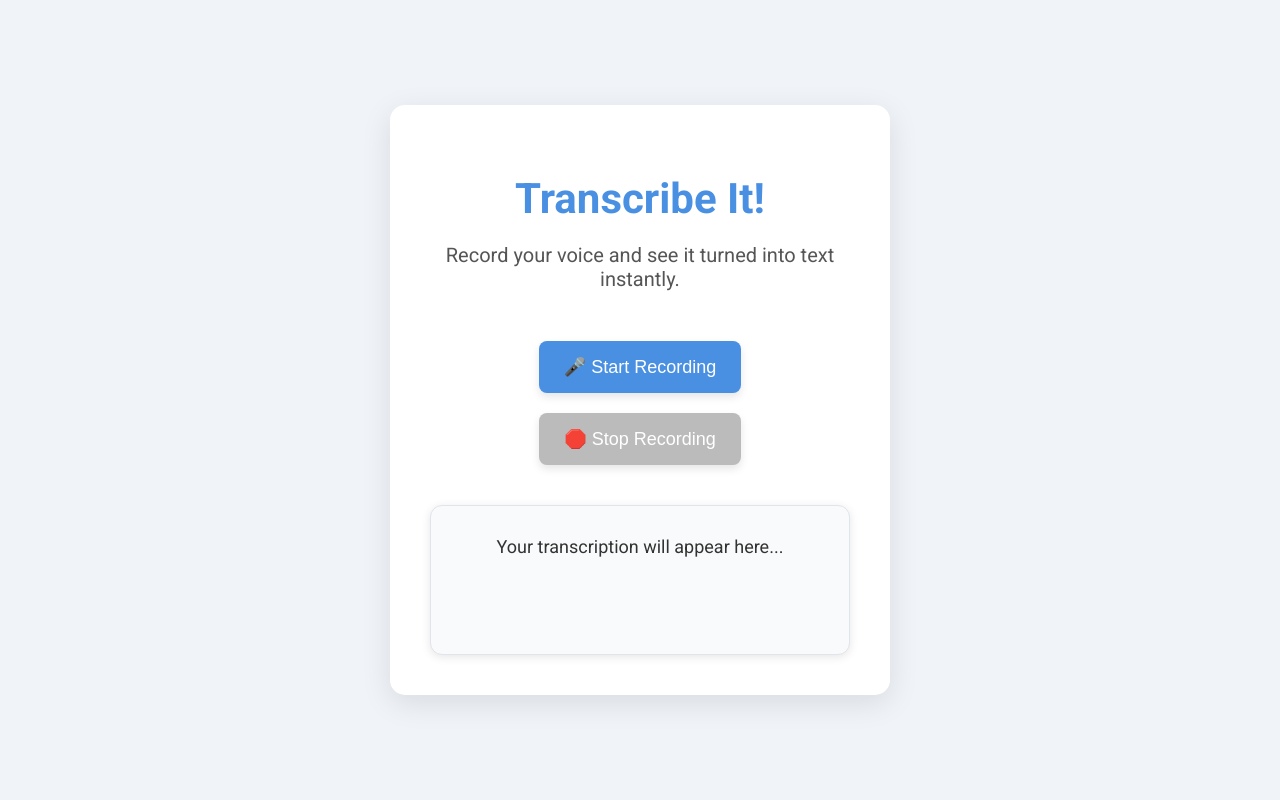
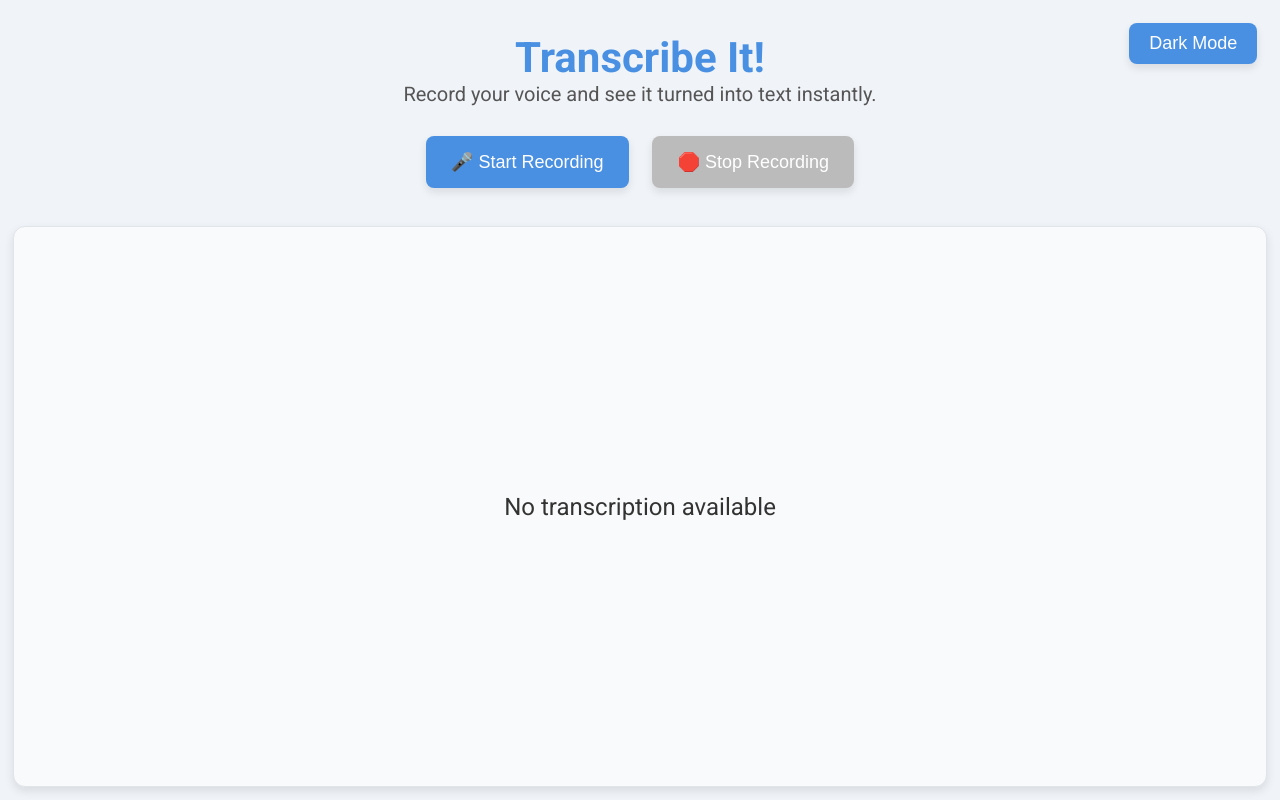
Before and after one commit to samkorostov/HackathonGroup, a website: page frontend/index.html in a window 1280 px wide. Drawn offline with Linux system fonts and the light colour scheme.

Commit message:
Dark mode added.

```diff
--- a/frontend/index.html
+++ b/frontend/index.html
@@ -6,18 +6,39 @@
     <title>Audio Transcription App</title>
     <link rel="stylesheet" href="styles.css">
     <link rel="icon" href="favicon.ico" type="image/x-icon">
-    <link href="https://fonts.googleapis.com/css2?family=Roboto:wght@400;700&display=swap" rel="stylesheet"> <!-- New font -->
+    <link href="https://fonts.googleapis.com/css2?family=Roboto:wght@400;700&display=swap" rel="stylesheet">
 </head>
 <body>
-    <div class="app-container">
-        <h1 id="title">Transcribe It!</h1> <!-- New title with bigger font -->
-        <p class="subtitle">Record your voice and see it turned into text instantly.</p>
-        <div class="controls">
-            <button id="start">🎤 Start Recording</button>
-            <button id="stop" disabled>🛑 Stop Recording</button>
+    <div class="container">
+        <!-- UI controls at the top -->
+        <div class="ui-controls">
+            <div class="header">
+                <h1 id="title">Transcribe It!</h1>
+                <button id="darkModeButton">Dark Mode</button>
+            </div>
+
+            <p class="subtitle">Record your voice and see it turned into text instantly.</p>
+
+            <div class="controls">
+                <button id="start">🎤 Start Recording</button>
+                <button id="stop" disabled>🛑 Stop Recording</button>
+            </div>
         </div>
-        <div id="textOutput">Your transcription will appear here...</div>
+
+        <!-- Transcription box at the bottom -->
+        <div class="transcription-box">
+            <div id="textOutput">No transcription available</div>
+        </div>
     </div>
+
     <script src="app.js"></script>
+    <script>
+        // Dark mode toggle using a button
+        const darkModeButton = document.getElementById('darkModeButton');
+        darkModeButton.addEventListener('click', function() {
+            document.body.classList.toggle('dark-mode');
+            darkModeButton.textContent = document.body.classList.contains('dark-mode') ? 'Light Mode' : 'Dark Mode';
+        });
+    </script>
 </body>
 </html>
--- a/frontend/styles.css
+++ b/frontend/styles.css
@@ -3,46 +3,114 @@
 
 * {
     box-sizing: border-box;
+    margin: 0;
+    padding: 0;
 }
 
-body, html {
+html, body {
     height: 100%;
     margin: 0;
     font-family: 'Roboto', sans-serif;
     background-color: #f0f4f8;
+    transition: background-color 0.3s ease;
+}
+
+/* Dark Mode Styles */
+body.dark-mode {
+    background-color: #1c1c1c;
+    color: white;
+}
+
+body.dark-mode .transcription-box {
+    background-color: #333;
+    color: white;
+}
+
+/* Container for the entire page */
+.container {
+    height: 100%;
+    display: flex;
+    flex-direction: column;
+    padding: 12.7px; /* Half inch margin around the container */
+    justify-content: space-between; /* Space out elements */
+}
+
+/* UI controls at the top */
+.ui-controls {
+    flex: 1;
+    display: flex;
+    flex-direction: column;
+    justify-content: flex-start; /* Adjust title and buttons higher */
+    align-items: center;
+    padding-top: 20px; /* Move the buttons higher */
+    position: relative; /* Relative positioning to position dark mode button */
+}
+
+/* Dark Mode Button in the top right */
+#darkModeButton {
+    position: absolute;
+    top: 0;
+    right: 0;
+    padding: 10px 20px;
+    background-color: #4A90E2;
+    color: white;
+    border: none;
+    border-radius: 8px;
+    cursor: pointer;
+    transition: background-color 0.3s ease;
+}
+
+#darkModeButton:hover {
+    background-color: #357ABD;
+}
+
+body.dark-mode #darkModeButton {
+    background-color: #ff6347;
+}
+
+/* Title centered */
+#title {
+    font-size: 42px;
+    color: #4A90E2;
+    font-weight: 700;
+    text-align: center; /* Ensure the title is centered */
+}
+
+/* Subtitle */
+.subtitle {
+    font-size: 20px;
+    color: #555;
+    margin-bottom: 20px;
+    text-align: center;
+}
+
+/* Bottom half for the transcription box */
+.transcription-box {
+    flex: 3;
     display: flex;
     justify-content: center;
     align-items: center;
+    background-color: #f9fafb;
+    border: 1px solid #e1e4e8;
+    border-radius: 12px;
+    box-shadow: 0px 4px 10px rgba(0, 0, 0, 0.1);
+    padding: 20px;
+    margin-top: 20px;
+    color: #333;
 }
 
-.app-container {
-    background-color: #ffffff;
-    border-radius: 15px;
-    padding: 40px;
-    box-shadow: 0px 8px 30px rgba(0, 0, 0, 0.1);
+/* Make the text inside the transcription box larger and centered */
+#textOutput {
+    font-size: 24px; /* Larger font size */
     text-align: center;
-    max-width: 500px;
-    width: 100%;
-    margin: auto;
+    color: #333; /* Default text color */
 }
 
-#title {
-    font-size: 42px;
-    color: #4A90E2;
-    margin-bottom: 10px;
-    font-weight: 700;
+body.dark-mode #textOutput {
+    color: white; /* Ensure text is visible in dark mode */
 }
 
-.subtitle {
-    font-size: 20px;
-    color: #555;
-    margin-bottom: 40px;
-}
-
-.controls {
-    margin-bottom: 30px;
-}
-
+/* Button styles */
 button {
     padding: 15px 25px;
     font-size: 18px;
@@ -65,21 +133,3 @@ button:disabled {
     background-color: #bbb;
     cursor: not-allowed;
 }
-
-#textOutput {
-    margin-top: 30px;
-    padding: 30px;
-    border-radius: 12px;
-    border: 1px solid #e1e4e8;
-    background-color: #f9fafb;
-    font-size: 18px;
-    min-height: 150px;
-    color: #333;
-    box-shadow: 0px 2px 10px rgba(0, 0, 0, 0.1);
-}
-
-#textOutput:empty::before {
-    content: "Your transcription will appear here...";
-    color: #999;
-    font-style: italic;
-}
```
